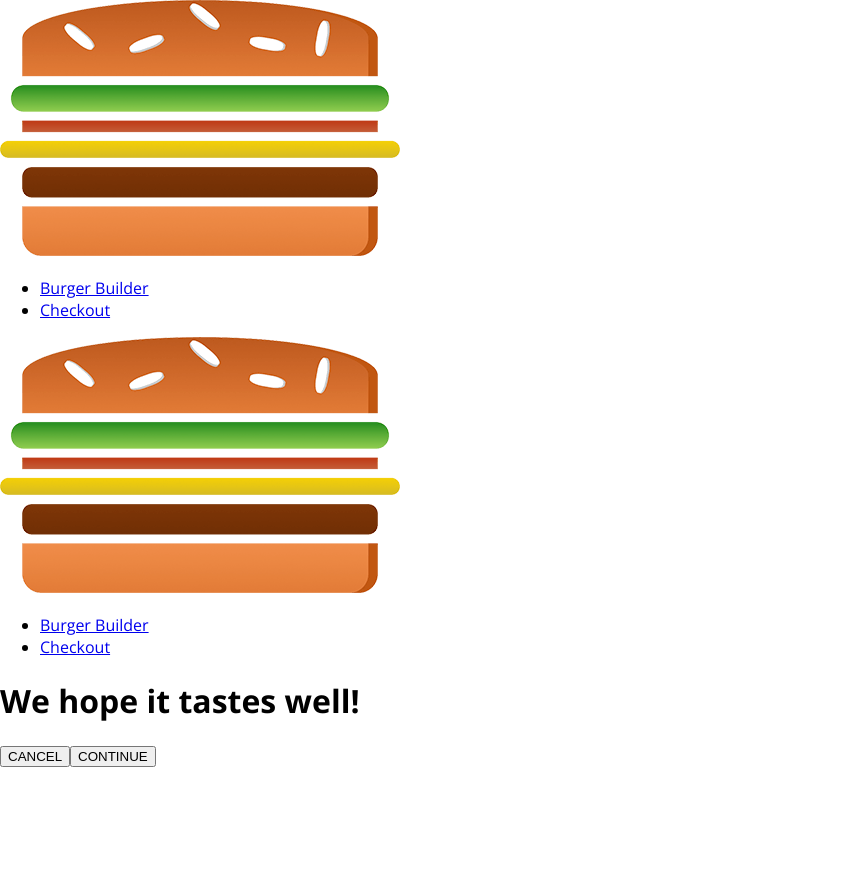
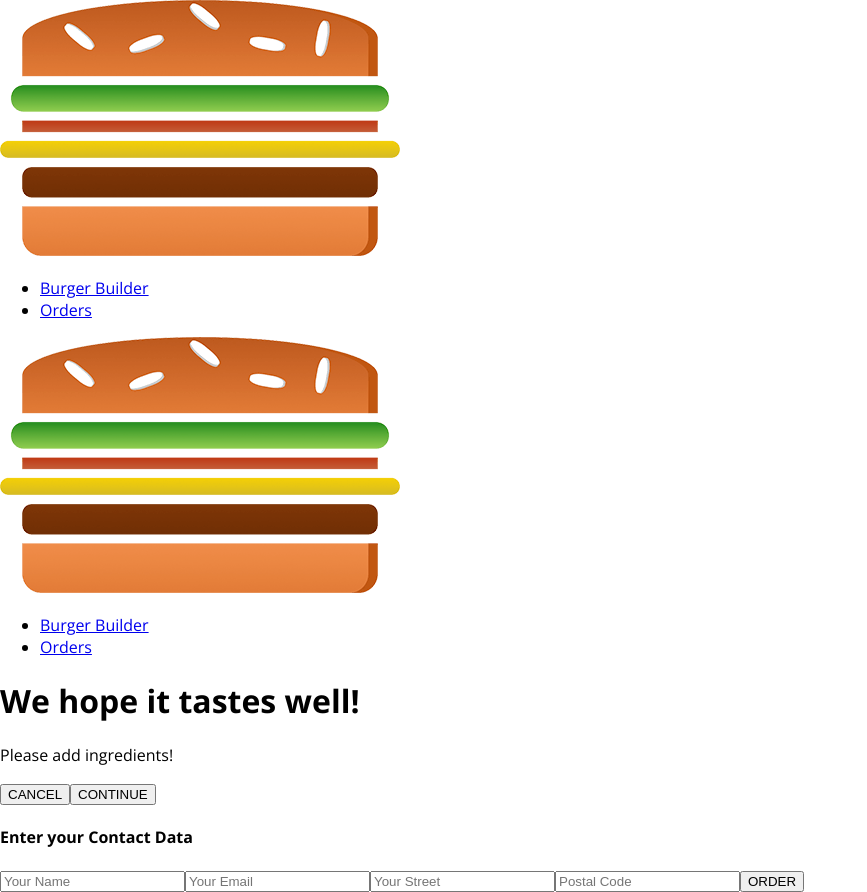
Before and after one commit to msr0b0t/react-burger, a React app: page /checkout in a window 1280 px wide. Both pictures are taken after a click on the button "CONTINUE". Shown: the whole page, without its empty margins (0-867 px from the left). Before the commit the page ends 800 px from the top, so only its background shows below. Built offline with nearby package versions, Linux system fonts and the light colour scheme.

Commit message:
completed routing

```diff
--- a/src/App.js
+++ b/src/App.js
@@ -3,6 +3,7 @@
 import BurgerBuilder from "./containers/BurgerBuilder/BurgerBuilder";
 import Checkout from "./containers/Checkout/Checkout";
 import {Route, Switch} from "react-router-dom";
+import Orders from "./containers/Orders/Orders";
 
 class App extends Component {
 	render() {
@@ -11,6 +12,7 @@
 				<Layout>
 					<Switch>
 						<Route path="/checkout" component={Checkout}/>
+						<Route path="/orders" component={Orders}/>
 						<Route path="" exact component={BurgerBuilder}/>
 					</Switch>
 				</Layout>
--- a/src/components/Navigation/NavigationItems/NavigationItem/NavigationItem.js
+++ b/src/components/Navigation/NavigationItems/NavigationItem/NavigationItem.js
@@ -1,12 +1,14 @@
 import React from "react";
 import classes from "./NavigationItem.css";
+import {NavLink} from "react-router-dom";
 
 const navigationItem = (props) => (
     <li className={classes.NavigationItem}>
-        <a
-            href={props.link}
-            className={props.active ? classes.active : null}>{props.children}
-        </a>
+        <NavLink
+            to={props.link}
+            exact={props.exact}
+            activeClassName={classes.active}>{props.children}
+        </NavLink>
     </li>
 );
 
--- a/src/components/Navigation/NavigationItems/NavigationItems.js
+++ b/src/components/Navigation/NavigationItems/NavigationItems.js
@@ -4,8 +4,8 @@
 
 const navigationItems = () => (
     <ul className={classes.NavigationItems}>
-        <NavigationItem link="/" active>Burger Builder</NavigationItem>
-        <NavigationItem link="/">Checkout</NavigationItem>
+        <NavigationItem link="/" exact>Burger Builder</NavigationItem>
+        <NavigationItem link="/orders">Orders</NavigationItem>
     </ul>
 );
 
--- /dev/null
+++ b/src/components/Order/Order.css
@@ -0,0 +1,8 @@
+.Order {
+    width: 80%;
+    border: 1px solid #eee;
+    box-shadow: 0 2px 3px #ccc;
+    padding: 10px;
+    margin: 10px auto;
+    box-sizing: border-box;
+}
--- /dev/null
+++ b/src/components/Order/Order.js
@@ -0,0 +1,32 @@
+import React from "react";
+import classes from "./Order.css";
+
+const order = (props) => {
+    const ingredients = [];
+
+    for (let ingredientName in props.ingredients) {
+        ingredients.push({name: ingredientName, amount: props.ingredients[ingredientName]});
+    }
+
+    const ingredientOutput = ingredients.map(ig => {
+        return <span
+            style={{
+                textTransform: "capitalize",
+                display: "inline-block",
+                margin: "0 8px",
+                border: "1px solid #ccc",
+                padding: "5px"
+            }}
+            key={ig.name}>{ig.name} ({ig.amount})
+        </span>;
+    });
+
+    return (
+        <div className={classes.Order}>
+            <p>Ingredients: {ingredientOutput}</p>
+            <p>Price: <strong>USD {Number.parseFloat(props.price).toFixed(2)}</strong></p>
+        </div>
+    );
+};
+
+export default order;
--- a/src/containers/BurgerBuilder/BurgerBuilder.js
+++ b/src/containers/BurgerBuilder/BurgerBuilder.js
@@ -83,28 +83,16 @@
     }
 
     purchaseContinueHandler = () => {
-        // this.setState({loading: true});
-        // const order = {
-        //     ingredients: this.state.ingredients,
-        //     price: this.state.totalPrice,
-        //     customer: {
-        //         name: "Mary Kouvela",
-        //         address: {
-        //             street: "Mary's Street",
-        //             zipCode: "77777",
-        //             country: "Greece"
-        //         },
-        //         emai: "mary@mary.com"
-        //     },
-        //     deliveryMethod: "fastest"
-        // }
-
-        // axios.post("/orders.json", order).then(() => {
-        //     this.setState({loading: false, purchasing: false});
-        // }).catch(() => {
-        //     this.setState({loading: false, purchasing: false});
-        // });
-        this.props.history.push("/checkout");
+        const queryParams = [];
+        for (let i in this.state.ingredients) {
+            queryParams.push(encodeURIComponent(i) + "=" + encodeURIComponent(this.state.ingredients[i]));
+        }
+        queryParams.push("price=" + this.state.totalPrice);
+        const queryString = queryParams.join("&");
+        this.props.history.push({
+            pathname: "/checkout",
+            search: "?" + queryString
+        });
     }
 
     render() {
--- a/src/containers/Checkout/Checkout.js
+++ b/src/containers/Checkout/Checkout.js
@@ -1,15 +1,27 @@
 import React, {Component} from "react";
 import CheckoutSummary from "../../components/Order/CheckoutSummary/CheckoutSummary";
+import {Route} from "react-router-dom";
+import ContactData from "./ContactData/ContactData";
 
 class Checkout extends Component {
     state = {
-        ingredients: {
-            salad: 1,
-            meat: 1,
-            cheese: 1,
-            bacon: 1
+        ingredients: null,
+        totalPrice: 0
+    };
+
+    componentWillMount() {
+        const query = new URLSearchParams(this.props.location.search);
+        const ingredients = {};
+        let price = 0;
+        for (let param of query.entries()) {
+            if (param[0] === "price") {
+                price = param[1];
+            }else {
+                ingredients[param[0]] = +param[1];
+            }
         }
-    };
+        this.setState({ingredients: ingredients, totalPrice: price});
+    }
 
     checkoutCancelledHandler = () => {
         this.props.history.goBack();
@@ -26,6 +38,10 @@
                     ingredients={this.state.ingredients}
                     checkoutCancelled={this.checkoutCancelledHandler}
                     checkoutContinued={this.checkoutContinuedHandler}/>
+                <Route
+                    path={this.props.match.path + "/contact-data"}
+                    render={(props) => (<ContactData ingredients={this.state.ingredients} price={this.state.totalPrice} {...props}/>)}
+                />
             </div>
         );
     }
--- /dev/null
+++ b/src/containers/Checkout/ContactData/ContactData.css
@@ -0,0 +1,19 @@
+.ContactData {
+    margin: 20px auto;
+    width: 80%;
+    text-align: center;
+    box-shadow: 0 2px 3px #ccc;
+    border: 1px solid #eee;
+    padding: 10px;
+    box-sizing: border-box;
+}
+
+.Input {
+    display: block;
+}
+
+@media (min-width: 600px) {
+    .ContactData {
+        width: 500px;
+    }
+}
--- /dev/null
+++ b/src/containers/Checkout/ContactData/ContactData.js
@@ -0,0 +1,68 @@
+import React, {Component} from "react";
+import Button from "../../../components//UI/Button/Button";
+import classes from "./ContactData.css";
+import axios from "../../../axios-orders";
+import Spinner from "../../../components/UI/Spinner/Spinner";
+
+
+class ContactData extends Component {
+    state = {
+        name: "",
+        email: "",
+        address: {
+            street: "",
+            postalCode: ""
+        },
+        loading: false
+    }
+
+    orderHandler = (event) => {
+        event.preventDefault();
+
+        this.setState({loading: true});
+        const order = {
+            ingredients: this.props.ingredients,
+            price: this.props.price,
+            customer: {
+                name: "Mary Kouvela",
+                address: {
+                    street: "Mary's Street",
+                    zipCode: "77777",
+                    country: "Greece"
+                },
+                emai: "mary@mary.com"
+            },
+            deliveryMethod: "fastest"
+        }
+
+        axios.post("/orders.json", order).then(() => {
+            this.setState({loading: false});
+            this.props.history.push("/");
+        }).catch(() => {
+            this.setState({loading: false});
+        });
+    }
+
+    render () {
+        let form = (
+            <form>
+                <input className={classes.Input} type="text" name="name" placeholder="Your Name"/>
+                <input className={classes.Input} type="text" name="email" placeholder="Your Email"/>
+                <input className={classes.Input} type="text" name="street" placeholder="Your Street"/>
+                <input className={classes.Input} type="text" name="postal" placeholder="Postal Code"/>
+                <Button btnType="Success" clicked={this.orderHandler}>ORDER</Button>
+            </form>
+        );
+        if (this.state.loading) {
+            form = <Spinner/>;
+        }
+        return (
+            <div className={classes.ContactData}>
+                <h4>Enter your Contact Data</h4>
+                {form}
+            </div>
+        );
+    }
+}
+
+export default ContactData;
--- /dev/null
+++ b/src/containers/Orders/Orders.js
@@ -0,0 +1,38 @@
+import React, {Component} from "react";
+import Order from "../../components/Order/Order";
+import axios from "../../axios-orders";
+import withErrorHandler from "../../hoc/withErrorHandler/withErrorHandler";
+
+class Orders extends Component {
+    state = {
+        orders: [],
+        loading: true
+    }
+
+    componentDidMount() {
+        axios.get("/orders.json").then(res => {
+            const fetchedOrders = [];
+            for (let key in res.data) {
+                fetchedOrders.push({...res.data[key], id: key});
+            }
+            this.setState({loading: false, orders: fetchedOrders});
+        }).catch(err => {
+            this.setState({loading: false});
+        });
+    }
+
+    render () {
+        return (
+            <div>
+                {this.state.orders.map(order => (
+                    <Order
+                        key={order.id}
+                        ingredients={order.ingredients}
+                        price={order.price}/>
+                ))}
+            </div>
+        );
+    }
+}
+
+export default withErrorHandler(Orders, axios);
```
